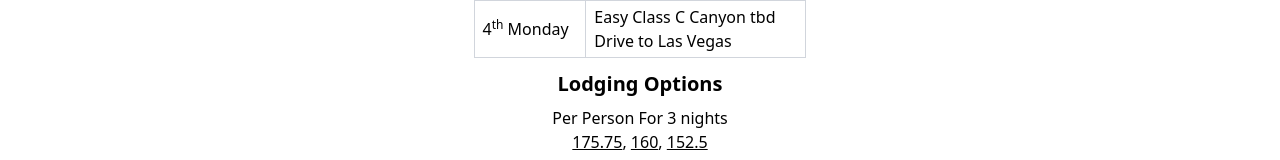
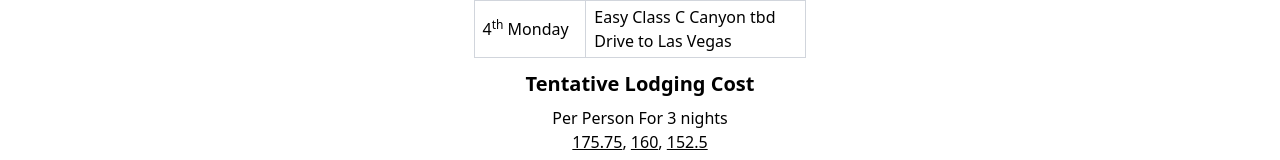
Before and after one commit to carltonj2000/vite-ouray-telluride, a React (Vite) app: page / in a window 1280 px wide. Shown: the part 379-539 px from the top of the page. Built offline with nearby package versions, Linux system fonts and the light colour scheme.

Commit message:
make lodging cost tentative

```diff
--- a/src/App.tsx
+++ b/src/App.tsx
@@ -69,7 +69,9 @@ function App() {
             </tr>
           </tbody>
         </table>
-        <h2 className="font-semibold mb-2 mt-3 text-xl">Lodging Options</h2>
+        <h2 className="font-semibold mb-2 mt-3 text-xl">
+          Tentative Lodging Cost
+        </h2>
         <p>Per Person For 3 nights</p>
         <p>
           <a href="https://t.vrbo.io/9kGQCpFYHUb" className="underline">
```
